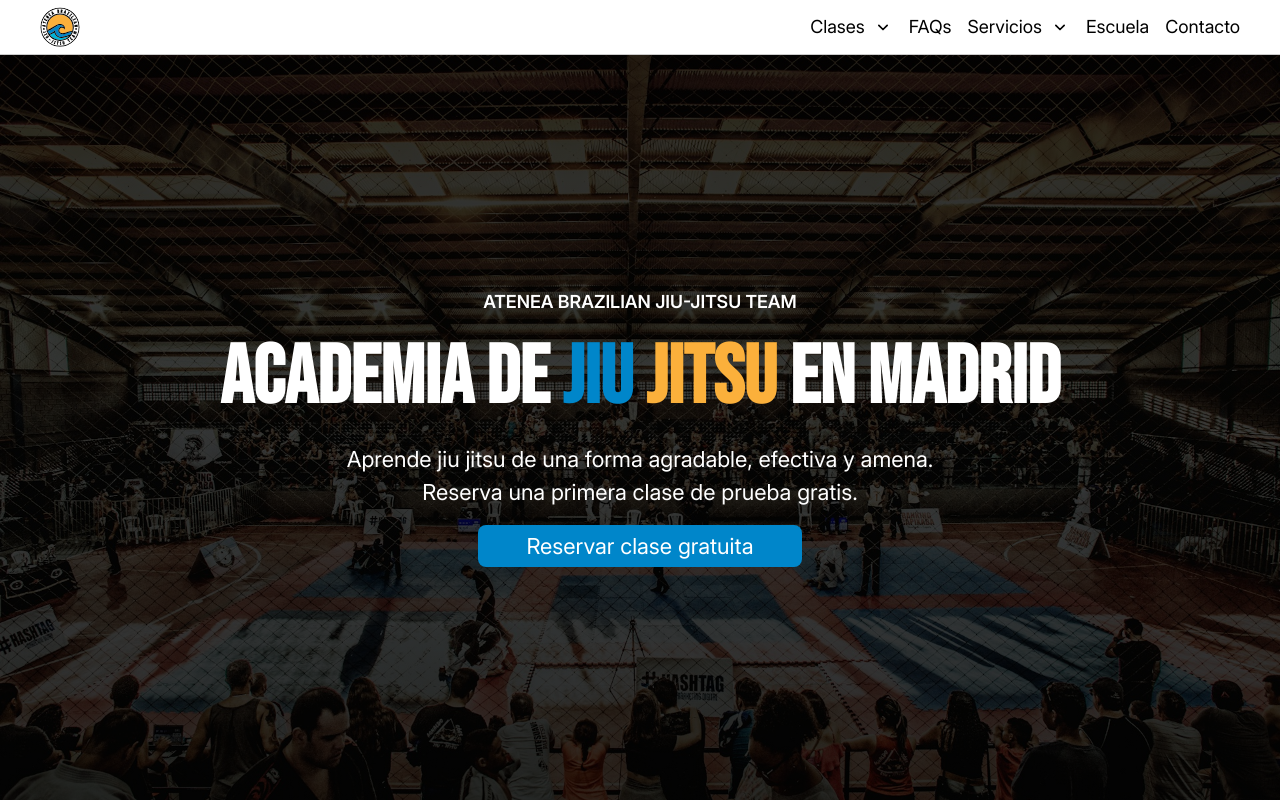
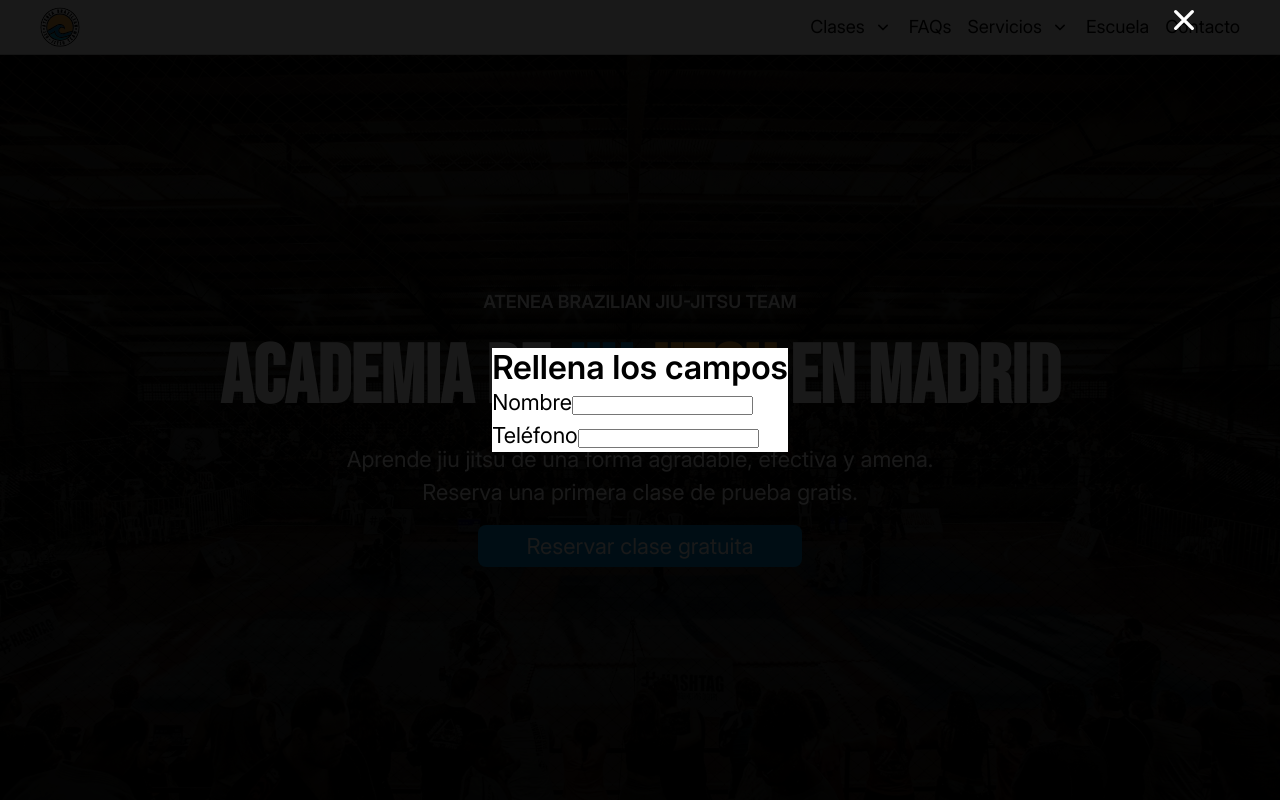
Before and after one commit to fyrox-services/ateneabjjteam, an Astro site: page / in a window 1280 px wide. Both pictures are taken after a click on the button "Reservar clase gratuita". Shown: the top 800 px of the page. Built offline with nearby package versions, Linux system fonts and the light colour scheme; Astro itself is replaced by a stand-in of ours.

Commit message:
añade estructura incial de la modal

```diff
--- a/astro.config.mjs
+++ b/astro.config.mjs
@@ -1,9 +1,13 @@
 // @ts-check
 import { defineConfig } from "astro/config";
+
+import react from "@astrojs/react";
 
 // https://astro.build/config
 export default defineConfig({
   server: {
     host: true,
   },
+
+  integrations: [react()],
 });
--- a/src/components/BtnMainCta.astro
+++ b/src/components/BtnMainCta.astro
@@ -1,6 +1,8 @@
 <button class={`btn-main-cta ${Astro.props.class}`}>
   <slot> reservar clase gratuita </slot>
 </button>
+
+<script src="@/helpers/handleModal"></script>
 
 <style>
   button {
--- /dev/null
+++ b/src/components/icons/Close.tsx
@@ -0,0 +1,19 @@
+export function Close({ size = 25 }) {
+  return (
+    <svg
+      xmlns="http://www.w3.org/2000/svg"
+      width={size}
+      height={size}
+      viewBox="0 0 24 24"
+    >
+      <path
+        fill="none"
+        stroke="currentColor"
+        strokeLinecap="round"
+        strokeLinejoin="round"
+        strokeWidth="2"
+        d="m7 7l10 10M7 17L17 7"
+      ></path>
+    </svg>
+  );
+}
--- /dev/null
+++ b/src/components/react/MainForm.tsx
@@ -0,0 +1,18 @@
+import css from "@/styles/components/MainForm.module.css";
+
+export function MainForm() {
+  return (
+    <form className={css.Form}>
+      <h2>rellena los campos</h2>
+
+      <div>
+        <label htmlFor="">nombre</label>
+        <input type="text" />
+      </div>
+      <div>
+        <label htmlFor="">teléfono</label>
+        <input type="tel" />
+      </div>
+    </form>
+  );
+}
--- /dev/null
+++ b/src/components/react/Modal.tsx
@@ -0,0 +1,43 @@
+import { Close } from "@/components/icons/Close";
+import { isModalActive, modalContent } from "@/stores";
+import css from "@/styles/components/Modal.module.css";
+import { useStore } from "@nanostores/react";
+import { MainForm } from "./MainForm";
+
+export function Modal() {
+  function closeModal() {
+    isModalActive.set(false);
+    document.body.classList.remove("not-scrollable");
+  }
+
+  const $isModalActive = useStore(isModalActive);
+  const $modalContent = useStore(modalContent);
+
+  return (
+    $isModalActive && (
+      <div className={`${css.Modal} fade-in`}>
+        <div className={`wrapper ${css.WrapModal}`}>
+          <button
+            id="btn-close-modal"
+            className={css.Close}
+            onClick={closeModal}
+          >
+            <Close size={40} />
+          </button>
+
+          <div className="">
+            {$modalContent === "form" ? (
+              <>
+                <MainForm />
+              </>
+            ) : (
+              <>
+                <p>horarios</p>
+              </>
+            )}
+          </div>
+        </div>
+      </div>
+    )
+  );
+}
--- /dev/null
+++ b/src/helpers/handleModal.ts
@@ -0,0 +1,19 @@
+import { isModalActive, modalContent } from "@/stores";
+
+const btnMainCta = document.querySelectorAll(".btn-main-cta");
+const btnHours = document.querySelectorAll(".btn-hours");
+
+btnMainCta.forEach((btn) => {
+  btn.addEventListener("click", () => {
+    modalContent.set("form");
+    isModalActive.set(true);
+    document.body.classList.add('not-scrollable')
+  });
+});
+
+btnHours.forEach((btn) => {
+  btn.addEventListener("click", () => {
+    isModalActive.set(true);
+    modalContent.set("hours");
+  });
+});
--- a/src/layouts/Layout.astro
+++ b/src/layouts/Layout.astro
@@ -3,6 +3,7 @@
 import Footer from "@/components/Footer.astro";
 import "@/styles/global.css";
 import "@/styles/utils.css";
+import "@/styles/animations.css";
 ---
 
 <!doctype html>
--- a/src/pages/index.astro
+++ b/src/pages/index.astro
@@ -2,6 +2,7 @@
 import Above from "@/components/Above.astro";
 import CardsServices from "@/components/CardsServices.astro";
 import HeadingH2 from "@/components/HeadingH2.astro";
+import { Modal } from "@/components/react/Modal";
 import Section from "@/components/Section.astro";
 import Layout from "@/layouts/Layout.astro";
 ---
@@ -32,4 +33,5 @@
       </p>
     </div>
   </Section>
+  <Modal client:idle />
 </Layout>
--- /dev/null
+++ b/src/stores.ts
@@ -0,0 +1,5 @@
+import {atom} from 'nanostores'
+import type { ModalContent } from '@/types'
+
+export const isModalActive = atom(false)
+export const modalContent = atom<ModalContent>('form')
--- /dev/null
+++ b/src/styles/animations.css
@@ -0,0 +1,12 @@
+.fade-in {
+  animation: fade-in 0.3s ease;
+}
+
+@keyframes fade-in {
+  0% {
+    opacity: 0;
+  }
+  100% {
+    opacity: 1;
+  }
+}
--- /dev/null
+++ b/src/styles/components/MainForm.module.css
@@ -0,0 +1,3 @@
+.Form {
+  background-color: var(--white);
+}
--- /dev/null
+++ b/src/styles/components/Modal.module.css
@@ -0,0 +1,40 @@
+.Modal {
+  position: fixed;
+  top: 0;
+  left: 0;
+  background-color: rgba(0, 0, 0, 0.9);
+  height: 100vh;
+  width: 100%;
+  z-index: 120;
+}
+
+.WrapModal {
+  position: relative;
+  /* margin-top: var(--header-height); */
+  height: 100%;
+  display: flex;
+  align-items: center;
+  justify-content: center;
+}
+
+.Close {
+  position: absolute;
+  color: var(--white);
+  right: 0;
+  top: 0;
+  background-color: transparent;
+  border: none;
+  display: flex;
+  justify-content: center;
+  align-items: center;
+}
+
+.Modal p {
+  color: var(--white);
+}
+
+@media (min-width: 1024px) {
+  .Close {
+    right: 3%;
+  }
+}
--- a/src/styles/utils.css
+++ b/src/styles/utils.css
@@ -2,6 +2,11 @@
   width: 95%;
   max-width: 1200px;
   margin-inline: auto;
+}
+
+/* Impedir el scroll cuando salga la modal */
+.not-scrollable {
+  overflow: hidden;
 }
 
 .mask::after,
--- /dev/null
+++ b/src/types.ts
@@ -0,0 +1 @@
+export type ModalContent = "form" | "hours";
```
Also changed, not shown: package.json (+8 -1 lines), tsconfig.json (+13 -4 lines), 1 other file.
